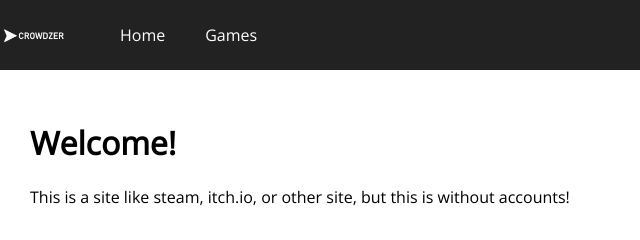
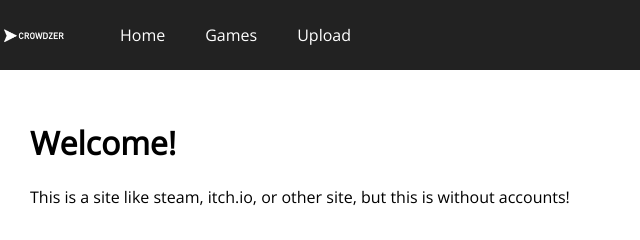
Before and after one commit to BeGamess/crowdzer, a plain HTML site: page index.html in a window 1280 px wide. Shown: the full height of the page, 0-640 px from the left. Drawn offline with nearby package versions, Linux system fonts and the light colour scheme.

Commit message:
Update index.html

```diff
--- a/index.html
+++ b/index.html
@@ -17,6 +17,9 @@
                 </li>
                 <li>
                     <a href="games.html" class="nav-item">Games</a>
+                </li>
+                <li>
+                    <a href="upload.html" class="nav-item">Upload</a>
                 </li>
             </ul>
         </nav>
```
